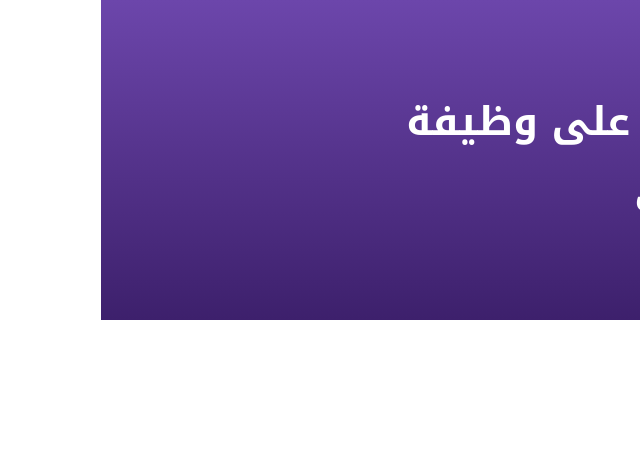
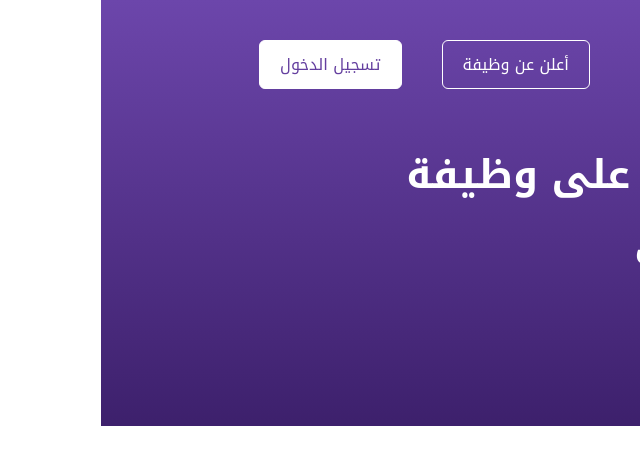
Before and after one commit to Bedoon-Jobs-Team/bedoon-jobs, a React (Create React App) app: page / in a window 1280 px wide. Shown: the top 464 px of the page, without its empty margins (640-1280 px from the left). Built offline with nearby package versions, Linux system fonts and the light colour scheme; a web font is replaced by a local one.

Commit message:
Added header buttons

```diff
--- a/src/components/Header.tsx
+++ b/src/components/Header.tsx
@@ -2,16 +2,32 @@ import React, { FunctionComponent } from "react";
 import { ReactComponent as LogoSmall } from "../assets/icons/LogoSmall.svg";
 import styled from "styled-components";
 
-const Header: FunctionComponent = (props) => {
+const Header: FunctionComponent = props => {
   return (
     <Container>
-      <StyledLogo />
-      <Link>بحث عن الوظائف</Link>
-      <Link>الشركات</Link>
-      {/* <p>تسجيل</p> */}
+      <RightContainer>
+        <StyledLogo />
+        <Link>بحث عن الوظائف</Link>
+        <Link>الشركات</Link>
+      </RightContainer>
+
+      <LeftContainer>
+        <ButtonTrans>أعلن عن وظيفة</ButtonTrans>
+        <Button>تسجيل الدخول</Button>
+      </LeftContainer>
     </Container>
   );
 };
+
+const LeftContainer = styled.div`
+  padding: 0;
+  display: flex;
+  align-items: center;
+`;
+
+const RightContainer = styled(LeftContainer)`
+  flex-grow: 1;
+`;
 
 const Container = styled.div`
   position: fixed;
@@ -36,4 +52,18 @@ const Link = styled.p`
   margin-bottom: 0;
 `;
 
+const ButtonTrans = styled.div`
+  color: #ffffff;
+  border-radius: 6px;
+  border: 1px solid #ffffff;
+  float: left;
+  margin-left: 40px;
+  padding: 8px 20px;
+`;
+
+const Button = styled(ButtonTrans)`
+  color: #643f9f;
+  background-color: #ffffff;
+`;
+
 export default Header;
--- a/src/pages/MainPage.tsx
+++ b/src/pages/MainPage.tsx
@@ -2,7 +2,7 @@ import React, { FunctionComponent } from "react";
 import styled from "styled-components";
 import Header from "../components/Header";
 
-const MainPage: FunctionComponent = (props) => {
+const MainPage: FunctionComponent = props => {
   return (
     <PageContainer>
       <Header />
@@ -19,7 +19,7 @@ const PageContainer = styled.div`
 `;
 
 const Container = styled.div`
-  height: 40%;
+  height: 426px;
   flex-grow: 1;
   display: flex;
   justify-content: center;
```
